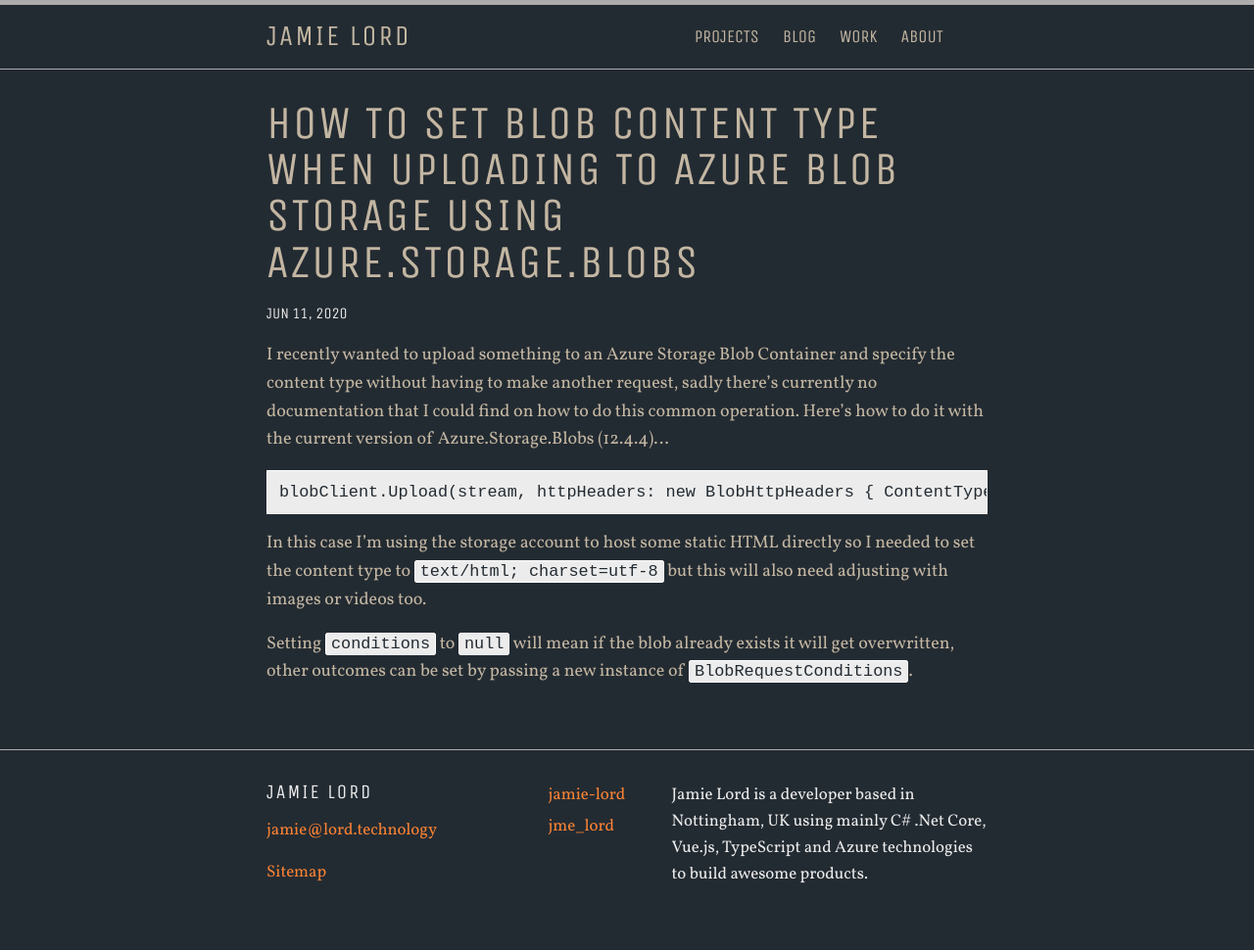
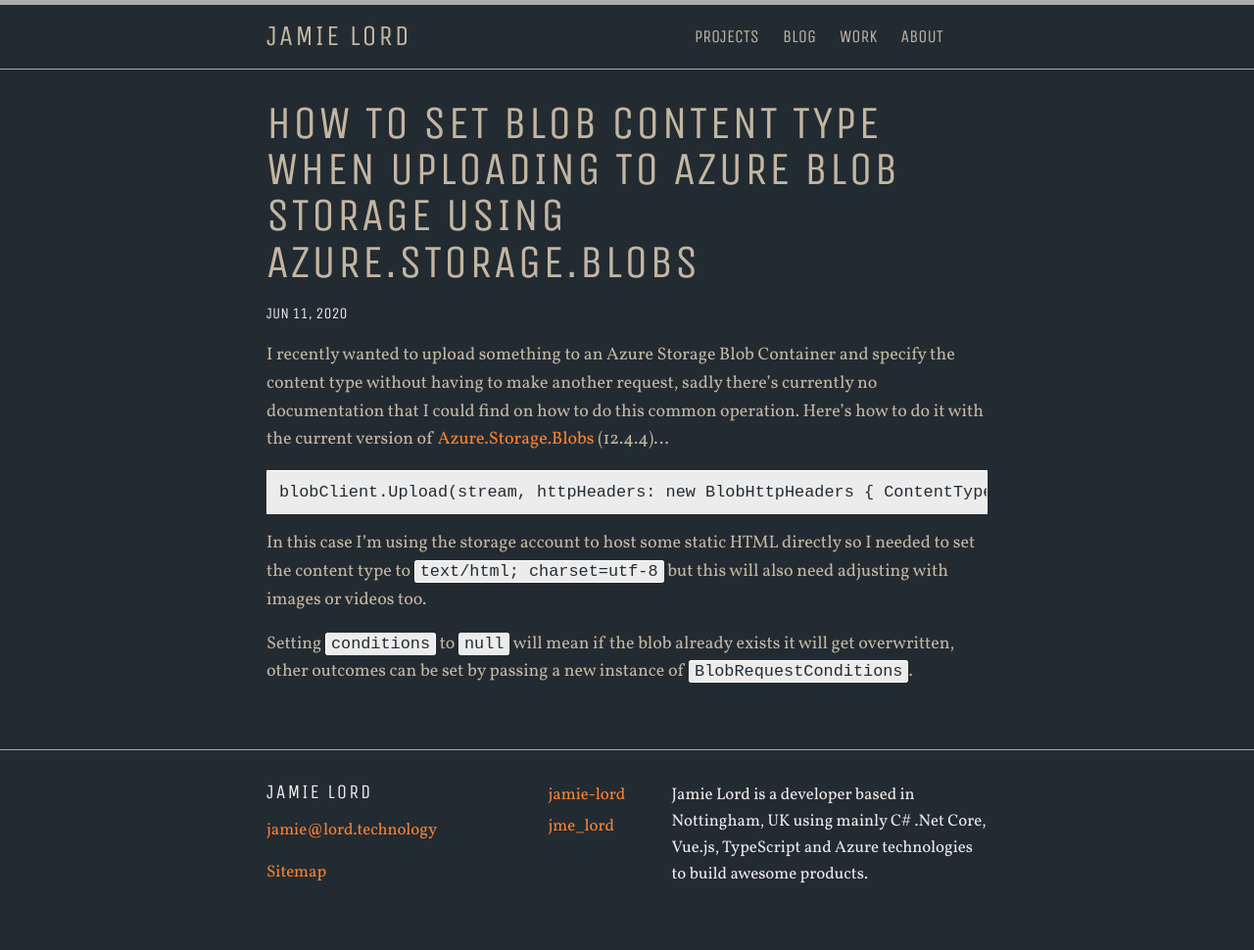
Before and after one commit to jamie-lord/Lord.technology, a Jekyll site: the page built from _posts/2020-06-11-how-to-set-blob-content-type-when-uploading-to-azure-blob-storage-using-azurestorageblobs.md, in a window 1280 px wide. Shown: the whole page at 98% size. Built offline with Jekyll 4.4.1, drawn with Linux system fonts in a browser that asks for light colours; our own code applies the rules of GitHub Pages for plain Markdown files; some of the changed lines change nothing that is shown.

Commit message:
Commit generated by github-cms

````diff
--- a/_posts/2020-06-11-how-to-set-blob-content-type-when-uploading-to-azure-blob-storage-using-azurestorageblobs.md
+++ b/_posts/2020-06-11-how-to-set-blob-content-type-when-uploading-to-azure-blob-storage-using-azurestorageblobs.md
@@ -2,9 +2,9 @@
 title: >-
   How to set blob content type when uploading to Azure Blob storage using
   Azure.Storage.Blobs
-date: 2020-06-11T15:15:00.836Z
+date: 2020-06-11T15:15:00.000Z
 ---
-I recently wanted to upload something to an Azure Storage Blob Container and specify the content type without having to make another request, sadly there's currently no documentation that I could find on how to do this common operation. Here's how to do it with the current version of Azure.Storage.Blobs (12.4.4)...
+I recently wanted to upload something to an Azure Storage Blob Container and specify the content type without having to make another request, sadly there's currently no documentation that I could find on how to do this common operation. Here's how to do it with the current version of [Azure.Storage.Blobs](https://www.nuget.org/packages/Azure.Storage.Blobs/) (12.4.4)...
 
 ```
 blobClient.Upload(stream, httpHeaders: new BlobHttpHeaders { ContentType = "text/html; charset=utf-8" }, conditions: null);
````
